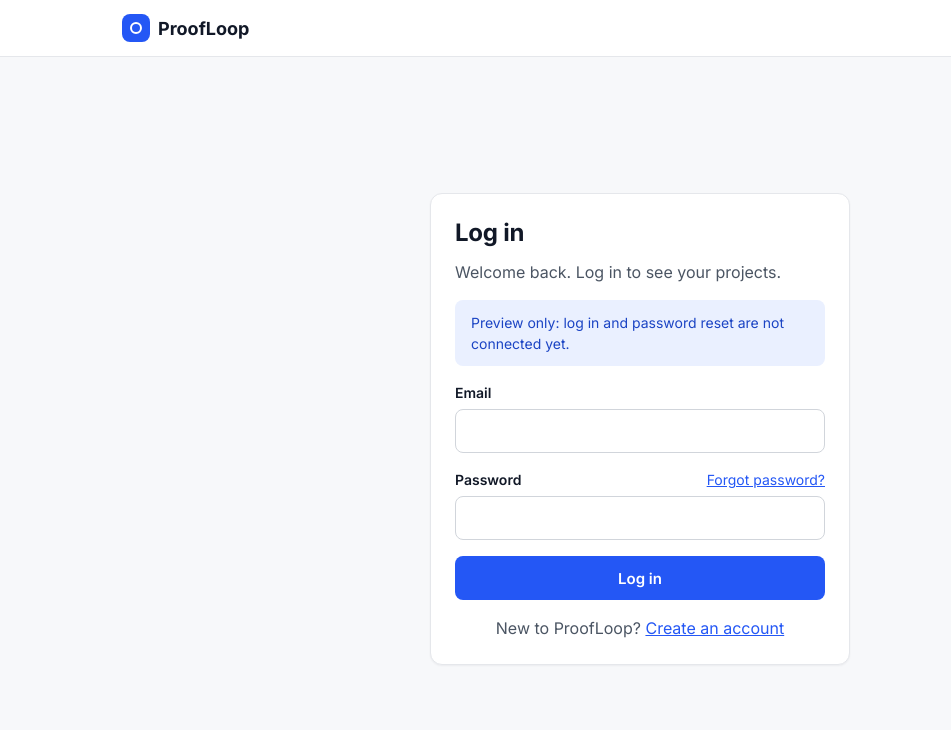
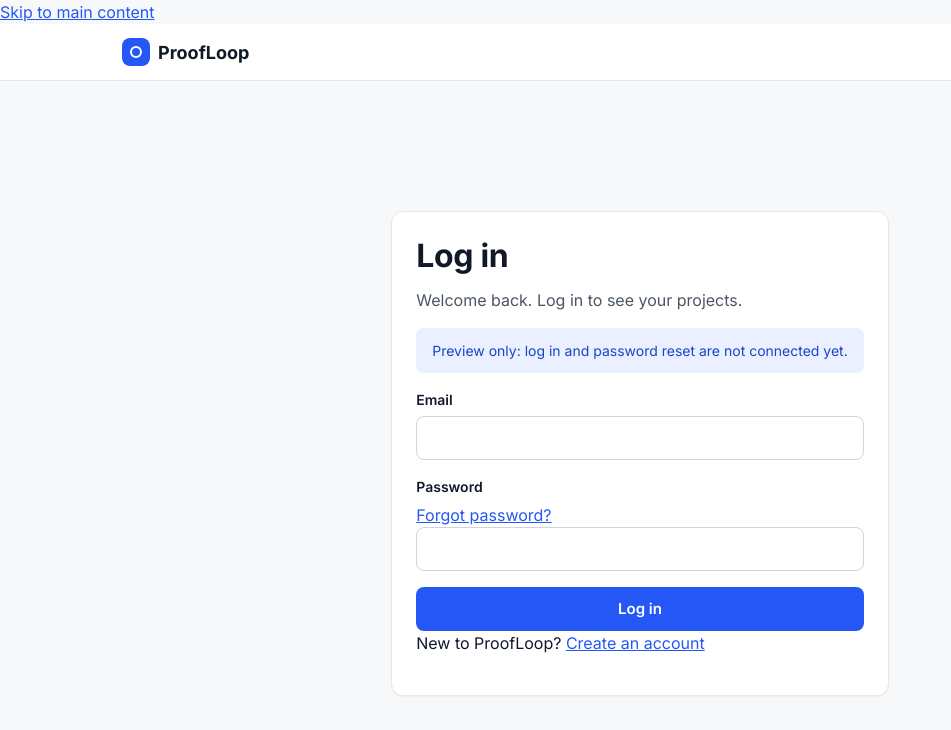
Before and after one commit to OfficialSellMate/proofloop, a plain HTML site: page public/login.html in a window 1280 px wide. Shown: the whole page, without its empty margins (0-951 px from the left). Drawn offline with Linux system fonts and the light colour scheme.

Commit message:
Update theme.css version and remove unused styles
Updated version number from 1.2 to 1.3 and removed accessibility styles.

```diff
--- a/public/assets/theme.css
+++ b/public/assets/theme.css
@@ -1,5 +1,5 @@
 /* =========================================================
-   ProofLoop — theme.css (v1.2)
+   ProofLoop — theme.css (v1.3)
    Shared design system. Every page links to this file.
    Mobile-first: base styles are for phones; larger screens
    are handled in the @media (min-width: 768px) blocks.
@@ -528,25 +528,4 @@ p { margin: 0 0 var(--space-4); }
 @media (min-width: 768px) {
   .auth-page { align-items: center; padding: var(--space-6) var(--space-4); }
 }
-.auth-card { width: 100%; max-width: 420px; }
-.auth-card h1 { font-size: 24px; }
-.label-row { display: flex; align-items: baseline; justify-content: space-between; gap: var(--space-3); }
-.label-row a { font-size: 14px; }
-.auth-footer { margin: var(--space-4) 0 0; text-align: center; color: var(--text-secondary); }
-
-/* ---------- 14. ACCESSIBILITY ---------- */
-.skip-link {                       /* appears when a keyboard user presses Tab */
-  position: absolute;
-  top: -100px;
-  left: var(--space-3);
-  z-index: 100;
-  padding: var(--space-2) var(--space-3);
-  font-weight: 600;
-  background: var(--bg-card);
-  border-radius: var(--radius-md);
-}
-.skip-link:focus { top: var(--space-3); }
-
-@media (prefers-reduced-motion: reduce) {
-  * { transition: none !important; }
-                      }
+.auth-card {
```
